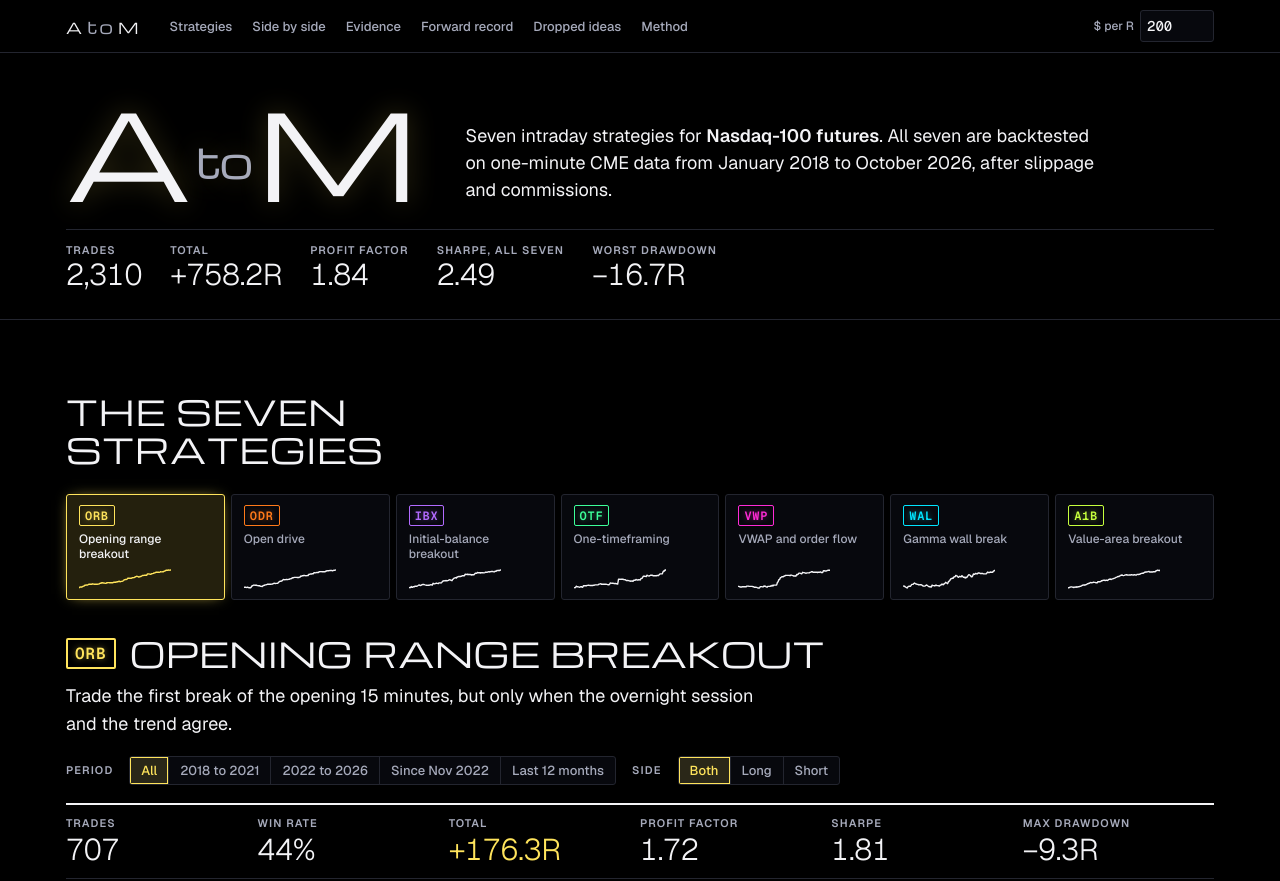
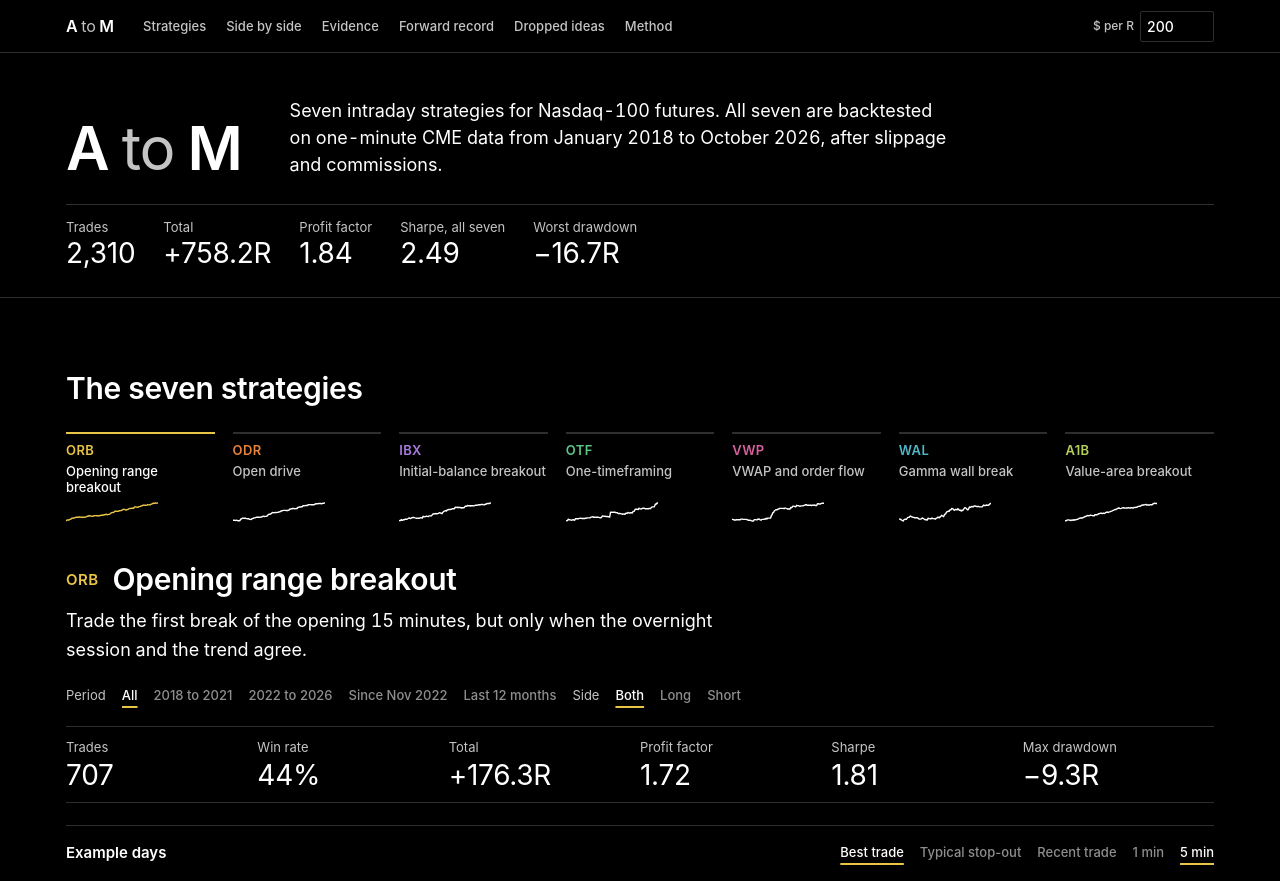
Before and after one commit to hasmus25/portfolio, a plain HTML site: page trades/index.html in a window 1280 px wide. Shown: the top 881 px of the page. Drawn offline with nearby package versions, Linux system fonts and the light colour scheme.

Commit message:
Every trade page: plain style; models page links to the rules

```diff
--- a/trades/index.html
+++ b/trades/index.html
@@ -9,9 +9,6 @@
 </head>
 <body>
 <title>A to M</title>
-<link rel="preconnect" href="https://fonts.googleapis.com">
-<link rel="preconnect" href="https://fonts.gstatic.com" crossorigin>
-<link rel="stylesheet" href="https://fonts.googleapis.com/css2?family=Michroma&family=Geist:wght@300;400;500;600;700&family=Geist+Mono:wght@400;500;600&display=swap">
 <style>
 /* Layout: the regular session (8:30 to 15:00 CT, Market Profile brackets A to M) is the page's spine. Every time
    axis is that same thirteen-bracket grid. One 1180px column; charts sit on white sheets, everything else on paper. */
@@ -257,12 +254,8 @@ footer dt { font: 600 11px/1.3 var(--body); letter-spacing: .1em; text-transform
 footer dd { margin: 0; }
 
 /* glow on lines drawn in the accent or loss colour; gridlines stay crisp */
-svg [stroke="var(--sky)"], svg [stroke="var(--sky-fill)"] { filter: drop-shadow(0 0 3px var(--sky)); }
-svg [stroke="var(--star)"], svg [stroke="var(--star-fill)"] { filter: drop-shadow(0 0 2.5px var(--star)); }
-svg circle[fill="var(--sky)"] { filter: drop-shadow(0 0 5px var(--sky)); }
-.badge[data-c="ORB"] { color: #FFE45C; } .badge[data-c="ODR"] { color: #FF7A1A; } .badge[data-c="IBX"] { color: #B26BFF; } .badge[data-c="OTF"] { color: #3DFF9A; }
-.badge[data-c="VWP"] { color: #FF2BD6; } .badge[data-c="WAL"] { color: #00E5FF; } .badge[data-c="A1B"] { color: #C6FF3D; } .badge[data-c="ALL"] { color: var(--ink); }
-.badge { text-shadow: 0 0 6px color-mix(in srgb, currentColor 45%, transparent); border-width: 1px; }
+.badge[data-c="ORB"] { color: #E8C547; } .badge[data-c="ODR"] { color: #E8833A; } .badge[data-c="IBX"] { color: #A77BE0; } .badge[data-c="OTF"] { color: #5CC98A; }
+.badge[data-c="VWP"] { color: #D9609E; } .badge[data-c="WAL"] { color: #4FB8C9; } .badge[data-c="A1B"] { color: #B5CF5A; } .badge[data-c="ALL"] { color: var(--ink); }
 /* panels sit on the page: a hairline and a label, no boxes */
 .sheet { background: transparent; border: 0; border-top: 1px solid var(--rule); border-radius: 0; padding: 14px 0 0; }
 .grid { gap: 36px 40px; }
@@ -287,7 +280,44 @@ svg circle[fill="var(--sky)"] { filter: drop-shadow(0 0 5px var(--sky)); }
   #picker .pick { min-width: 0; }
   #picker .pick .nm { white-space: normal; line-height: 1.25; min-height: 2.5em; }
 }
-.pick[aria-selected="true"] { border-color: var(--sky); box-shadow: 0 0 14px -6px var(--sky); }
+/* plain look, same as the home page: system sans, white on black, sentence case, no glow, no boxes */
+:root { --paper: #000000; --sheet: #000000; --ink: #FFFFFF; --ink-2: #C4C4C4; --ink-3: #8E8E8E; --rule: #2E2E2E; --rule-2: #1A1A1A;
+  --star: #E5767F; --star-fill: #E5767F; --star-tint: rgba(229, 118, 127, .14);
+  --display: -apple-system, BlinkMacSystemFont, "Helvetica Neue", Helvetica, Arial, sans-serif; --body: var(--display); --mono: var(--display); }
+body { line-height: 1.6; font-variant-numeric: tabular-nums; }
+.prof { font-family: ui-monospace, "SF Mono", Menlo, monospace; }
+.pos { color: var(--ink); }
+.wordmark { font: 600 clamp(40px, 6vw, 60px)/1 var(--body); letter-spacing: -.02em; text-shadow: none; }
+.wordmark i, .mark i { font-weight: 400; font-size: 1em; vertical-align: 0; margin: 0 .22em; color: var(--ink-2); }
+.mark { font: 600 16px/1 var(--body); letter-spacing: 0; }
+.lede strong { font-weight: inherit; }
+h2.sect, .doss-title h3 { font: 600 clamp(24px, 2.6vw, 30px)/1.2 var(--body); letter-spacing: -.01em; text-transform: none; }
+h3 { font: 600 15px/1.3 var(--body); letter-spacing: 0; text-transform: none; color: var(--ink); }
+.eyebrow, .tally dt, .stat dt, .controls .lbl, th, .facts dt, .ev b, footer dt, .heat th { font: 400 13px/1.3 var(--body); letter-spacing: 0; text-transform: none; color: var(--ink-2); }
+th[aria-sort] { color: var(--ink); }
+.tally dd, .stat dd { font: 400 28px/1.1 var(--body); letter-spacing: -.01em; }
+.stats { border-top: 1px solid var(--rule); }
+.badge, .doss-title .badge, .tog .badge { border: 0; padding: 0; border-radius: 0; font: 600 13px/1 var(--body); letter-spacing: .03em; }
+.doss-title .badge { font-size: 15px; }
+.seg { border: 0; background: none; border-radius: 0; gap: 4px 16px; }
+.seg button { padding: 6px 0; color: var(--ink-3); }
+.seg button + button { border-left: 0; }
+.seg button[aria-pressed="true"] { background: none; box-shadow: none; color: var(--ink); text-decoration: underline; text-decoration-color: var(--sky); text-decoration-thickness: 1.5px; text-underline-offset: 6px; }
+.seg button:hover:not([aria-pressed="true"]) { background: none; color: var(--ink); }
+.mast nav a:hover { background: none; }
+.picker, #picker.picker { gap: 18px; }
+.pick { background: none; border: 0; border-top: 2px solid var(--rule); border-radius: 0; padding: 10px 0 4px; }
+.pick[aria-selected="true"] { background: none; border-top-color: var(--sky); box-shadow: none; }
+.pick:hover:not([aria-selected="true"]) { border-top-color: var(--ink-3); }
+.pick .nm { font-size: 13px; }
+.tog { background: none; border-color: var(--rule); border-radius: 2px; }
+.tog[aria-pressed="true"] { background: none; border-color: var(--ink-3); }
+.perr input { background: #000; border-radius: 2px; font-family: var(--body); }
+.readout, .tip { background: #000; border-color: var(--rule); font-family: var(--body); }
+.rules li::before { font: 400 14px/1.6 var(--body); }
+.rules li { font-size: 16px; border-top: 0; padding: 6px 0; }
+.more-body { min-height: 0; }
+footer { font-size: 14px; }
 </style>
 
 <header class="mast">
@@ -641,10 +671,10 @@ window.SITE = (function (DATA) {
       select(S.STRATS[j].key); $(`#tab-${S.STRATS[j].key}`).focus(); e.preventDefault();
     };
   }
-  const ACC = { orb: "#FFE45C", opendrive: "#FF7A1A", ibbreak: "#B26BFF", otf: "#3DFF9A", vwap: "#FF2BD6", wallbreak: "#00E5FF", a1b: "#C6FF3D" };
+  const ACC = { orb: "#E8C547", opendrive: "#E8833A", ibbreak: "#A77BE0", otf: "#5CC98A", vwap: "#D9609E", wallbreak: "#4FB8C9", a1b: "#B5CF5A" };
   function accent(key) {
-    const c = ACC[key] || "#FFE45C", n = parseInt(c.slice(1), 16), rgb = `${n >> 16}, ${(n >> 8) & 255}, ${n & 255}`, r = document.documentElement.style;
-    r.setProperty("--sky", c); r.setProperty("--sky-fill", c); r.setProperty("--sky-tint", `rgba(${rgb}, .14)`);
+    const c = ACC[key] || "#E8C547", n = parseInt(c.slice(1), 16), rgb = `${n >> 16}, ${(n >> 8) & 255}, ${n & 255}`, r = document.documentElement.style;
+    r.setProperty("--sky", c); r.setProperty("--sky-fill", c); r.setProperty("--sky-tint", `rgba(${rgb}, .08)`);
   }
   function select(key) {
     accent(key);
```
Also changed, not shown: models/index.html (+5 -2 lines).
